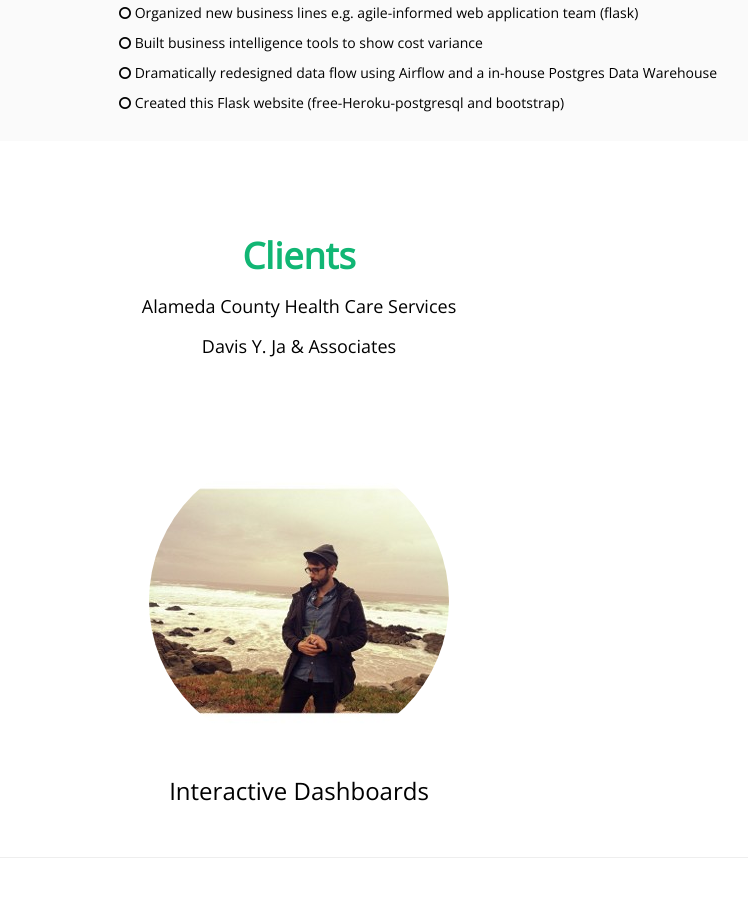
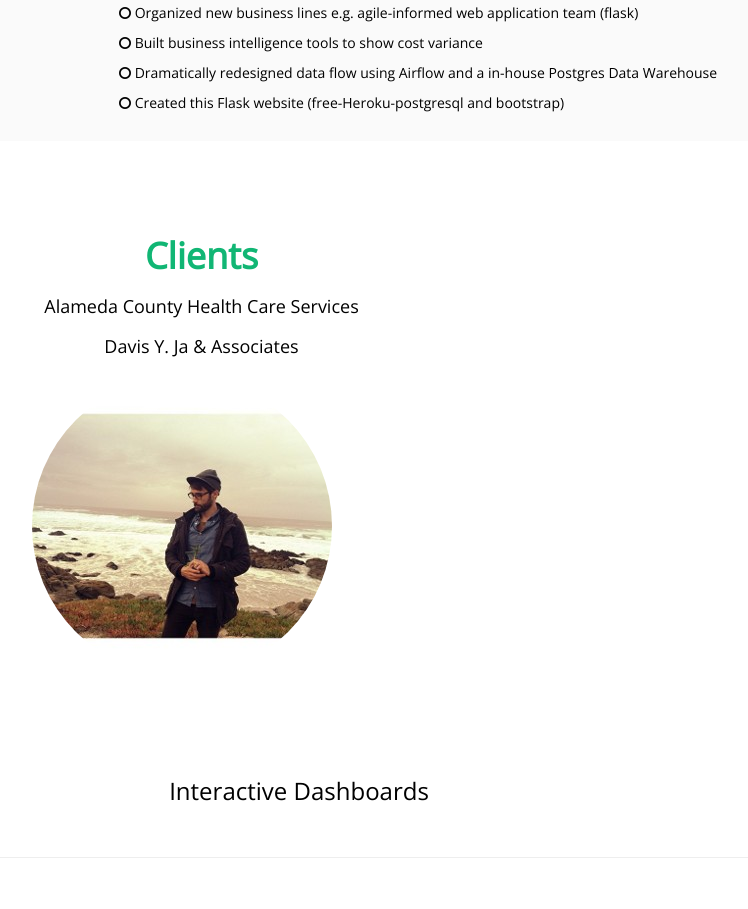
Before and after one commit to chetstar/newchetweb, a Flask app: page / in a window 1280 px wide; the page is wider, and only the part inside the window is pictured. Shown: the part 1396-2305 px from the top of that part, without its empty margins (341-1089 px from the left). Run offline with Flask 2, Linux system fonts and the light colour scheme; some libraries are stand-ins or nearby versions.

Commit message:
Update index.html

```diff
--- a/app/templates/index.html
+++ b/app/templates/index.html
@@ -147,15 +147,16 @@
     <div id="products-section" >
          <div class="container" >
             <div class="row main-top-margin text-center" data-scrollreveal="enter top and move 100px, wait 0.3s">
-                <div class="col-md-8 col-md-offset-2 ">
+                <div class="col-md-6 col-md-offset-2 ">
                     <h1>Clients</h1>
                     <h4>
                        Alameda County Health Care Services<br>
                        Davis Y. Ja & Associates
                     </h4>
+		<div class="col-md-2 col-md-offset-2 ">
+              <img class="img-circle" src="static/img/beach.JPG" alt="" >
                 </div></div></div></div><p></p>  <div class="row main-top-margin text-center" data-scrollreveal="enter top and move 100px, wait 0.3s">
                 <div class="col-md-8 col-md-offset-2 ">
-              <img class="img-circle" src="static/img/beach.JPG" alt="" >
                        <h3>Interactive Dashboards</h3><br>
                        </div></div>
                 </div>
```
